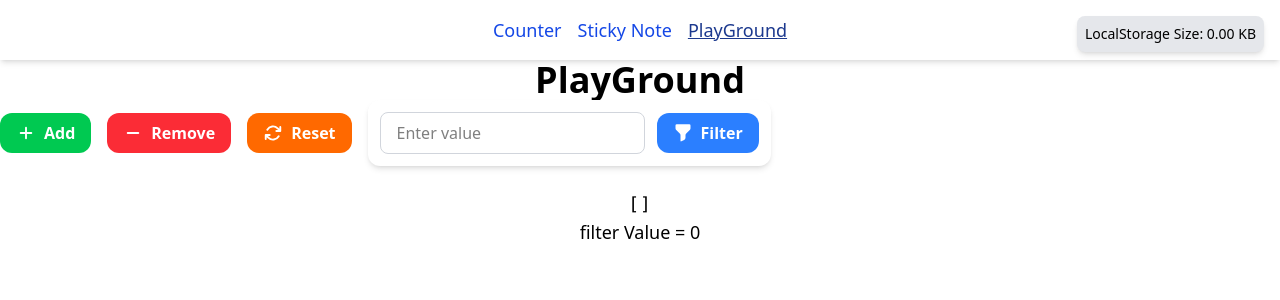
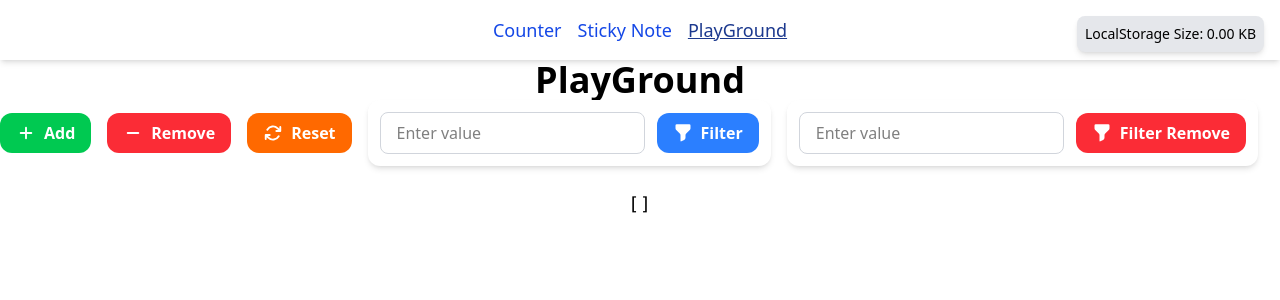
Before and after one commit to NikhilPathaniaa/taskpilot, a React (Vite) app: page /playground in a window 1280 px wide. Shown: the top 300 px of the page. Built offline with nearby package versions, Linux system fonts and the light colour scheme.

Commit message:
array remove randowm, filter working

```diff
--- a/src/components/PlayGround.jsx
+++ b/src/components/PlayGround.jsx
@@ -4,7 +4,9 @@ import React, { use, useState } from "react";
 const PlayGround = () => {
   const [array, setArray] = useState([]);
   const [val, setVal] = useState(1);
-  const [filterVal, setFilterVal] = useState(0);
+  const [filterVal, setFilterVal] = useState("");
+  const [indexVal, setIndexVal] = useState("");
+  const [removeVal, setRemoveVal] = useState("");
 
   const add = () => {
     setArray([...array, val]);
@@ -27,13 +29,33 @@ const PlayGround = () => {
   const reset = () => {
     setArray([]);
     setVal(1);
+    setFilterVal("");
+    setRemoveVal("");
   };
-  const HandleFilter = (value) => {
+  const HandleFilter = () => {
+    let flag = false;
     for (let i = 0; i < array.length; i++) {
-      if (filterVal == array[i]) {
-        console.log(filterVal);
+      if (array[i] == filterVal) {
+        console.log(i);
+        setIndexVal(i);
+        flag = true;
+        break;
       }
-      setFilterVal(filterVal + 1);
+    }
+    if (!flag) {
+      setIndexVal("Not present");
+    }
+  };
+  const HandleFilterRemove = () => {
+    const numToRemove = parseInt(removeVal, 10); // converting from string to number
+    const updatedArray = array.filter((item) => item !== numToRemove);
+    setArray(updatedArray);
+    setRemoveVal("");
+    if (numToRemove != array.length) {
+      setVal(val - 1);
+    }
+    if (numToRemove == array.length) {
+      setVal(val - 1);
     }
   };
   return (
@@ -53,22 +75,42 @@ const PlayGround = () => {
         <div className="flex items-center gap-3 bg-white p-3 rounded-xl shadow-md">
           <input
             onChange={(e) => {
-              e.target.value;
+              setFilterVal(e.target.value);
             }}
+            value={filterVal}
             type="number"
             placeholder="Enter value"
             className="border border-gray-300 rounded-lg px-4 py-2 focus:outline-none focus:ring-2 focus:ring-blue-400"
           />
-          <button onClick={HandleFilter(filterVal)} className="flex items-center gap-2 bg-blue-500 hover:bg-blue-600 text-white font-semibold py-2 px-4 rounded-xl transition duration-200">
+          <button onClick={HandleFilter} className="flex items-center gap-2 bg-blue-500 hover:bg-blue-600 text-white font-semibold py-2 px-4 rounded-xl transition duration-200">
             <FunnelIcon className="h-5 w-5" />
             Filter
+          </button>
+        </div>
+        <div className="flex items-center gap-3 bg-white p-3 rounded-xl shadow-md">
+          <input
+            onChange={(e) => {
+              setRemoveVal(e.target.value);
+            }}
+            value={removeVal}
+            type="number"
+            placeholder="Enter value"
+            className="border border-gray-300 rounded-lg px-4 py-2 focus:outline-none focus:ring-2 focus:ring-blue-400"
+          />
+          <button onClick={HandleFilterRemove} className="flex items-center gap-2 bg-red-500 hover:bg-red-600 text-white font-semibold py-2 px-4 rounded-xl transition duration-200">
+            <FunnelIcon className="h-5 w-5" />
+            Filter Remove
           </button>
         </div>
       </div>
 
       <div className=" text-center text-lg">
         <p className="font-mono tracking-wider">[{array.join(", ")}]</p>
-        <p>filter Value = {filterVal}</p>
+        {filterVal >= 1 && (
+          <p>
+            filter Value = {filterVal} <br /> filter Index = {indexVal}
+          </p>
+        )}
       </div>
     </div>
   );
```
